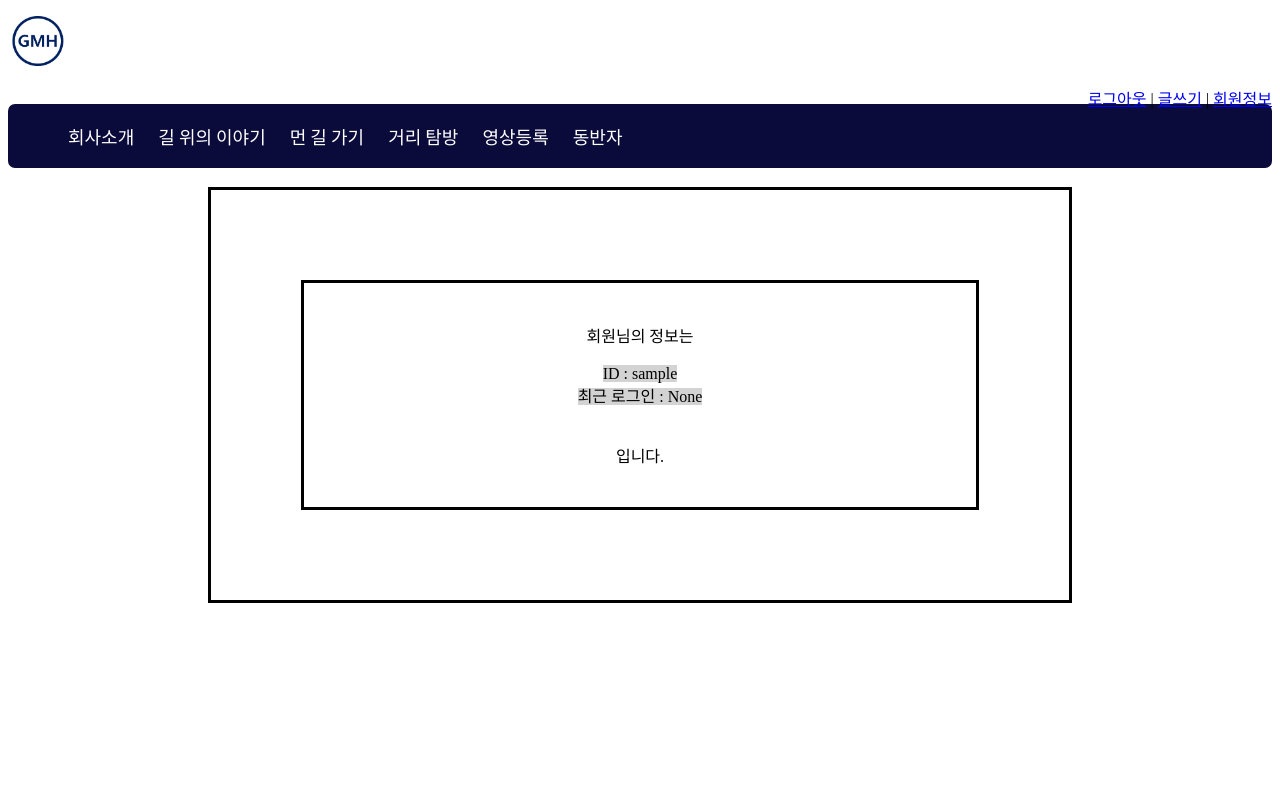
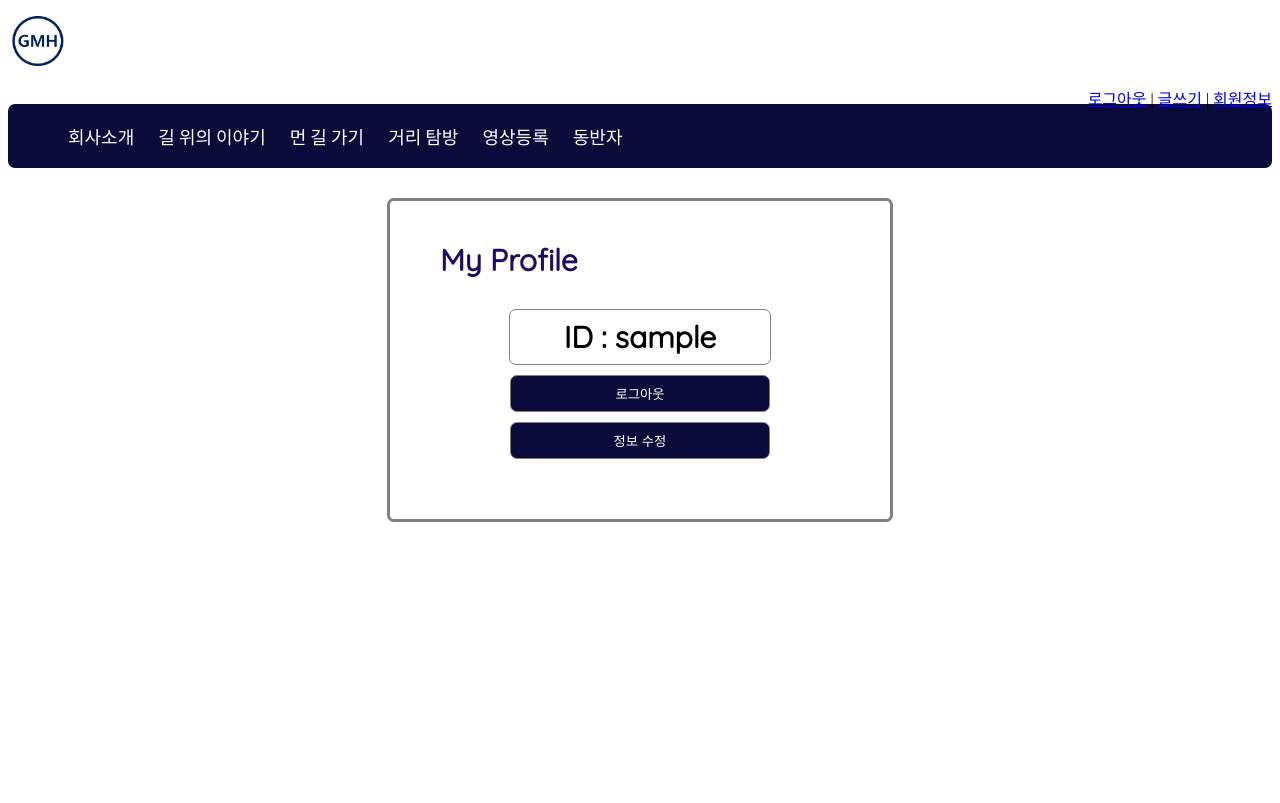
Before and after one commit to qkrwjdan/GmhOne, a Django app: page /ViewOnRoad/profile/ in a window 1280 px wide. After the commit the page ends 522 px from the top, so only its background shows below. Run offline with Django 3.2, Linux system fonts and the light colour scheme; the visitor is signed in with stand-in values (Sample User, id 1).

Commit message:
프로필 템플릿 적용완료

```diff
--- a/ViewOnRoad/templates/ViewOnRoad/ViewOnRoad_profile.html
+++ b/ViewOnRoad/templates/ViewOnRoad/ViewOnRoad_profile.html
@@ -1,58 +1,128 @@
 {% extends 'ViewOnRoad/base.html' %}
 
 {% block stylelink%}
+  <link rel="stylesheet" href="/static/ViewOnRoad/signup4.css">
+  <link href="https://fonts.googleapis.com/css?family=Quicksand" rel="stylesheet">
   <style>
-  #menuBox{
-    display: grid;
-    grid-template-columns: 1fr 1fr 1fr;
-    text-align : center;
-    font-size : 0.75em;
-    margin : 200px;
-    margin-right : 700px;
-    margin-bottom : 0px;
+    .profile{
+      display:block;
+      position:relative;
+      width:400px;
+      height:50%;
+      margin-top:30px;
+      border:3px solid gray;
+      border-radius:7px;
+      margin-left:auto;
+      margin-right:auto;
+      padding-top : 10px;
+      padding-bottom : 50px;
+      padding-left:50px;
+      padding-right:50px;
+      font-family:'Quicksand', sans-serif;
+      font-weight:1000;
+      font-size:30px;
+      color:#210B61;
     }
-  .menu{
-    border : solid;
-    border-bottom-width : 0px;
+    .profile_label{
+        margin-top:0px;
+        margin-bottom:-10px;
+        color:#2E2E2E;
       }
-  #now{
-    background-color : lightgray;
+
+    .upload_title{
+      border : 1.5px solid gray;
+      border-radius : 7px;
+      width : 65%;
+      display: block;
+      margin-top:10px;
+      margin-left:auto;
+      margin-right:auto;
+      padding-top:8px;
+      padding-bottom:8px;
+      overflow:hidden;
     }
-  #mainBox{
-    padding : 20px;
-    border : solid;
-    margin : 200px;
-    margin-top : 0px;
-    text-align : center;
+
+    .nickname{
+      border : 1.5px solid gray;
+      border-radius : 7px;
+      width : 65%;
+      display: block;
+      margin-top:10px;
+      margin-left:auto;
+      margin-right:auto;
+      margin-bottom:10px;
+      padding-top:8px;
+      padding-bottom:8px;
+      text-align:center;
+      color:black;
     }
-  #number{
-    text-align : right;
+
+    .logout{
+      border : 1.5px solid gray;
+      border-radius : 7px;
+      width : 65%;
+      display: block;
+      margin-top:10px;
+      margin-left:auto;
+      margin-right:auto;
+      margin-bottom:10px;
+      padding-top:8px;
+      padding-bottom:8px;
+      text-align:center;
+      color:black;
+      background-color: #0B0B3B;
+      -webkit-transition: background-color 0.2s;
+      transition: background-color 0.2s;
+      color:white;
     }
-  #completeBox{
-    text-align : center;
-    border : solid;
-    padding : 40px;
-    margin : 70px;
+    .logout:hover{
+      background-color:#045FB4;
+    }
+    .logout:active{
+      background-color:#585858;
+    }
+    .profile_edit{
+      border : 1.5px solid gray;
+      border-radius : 7px;
+      width : 65%;
+      display: block;
+      margin-top:10px;
+      margin-left:auto;
+      margin-right:auto;
+      margin-bottom:10px;
+      padding-top:8px;
+      padding-bottom:8px;
+      text-align:center;
+      color:black;
+      background-color: #0B0B3B;
+      -webkit-transition: background-color 0.2s;
+      transition: background-color 0.2s;
+      color:white;
+    }
+    .profile_edit:hover{
+      background-color:#045FB4;
+    }
+    .profile_edit:active{
+      background-color:#585858;
     }
   </style>
 {% endblock %}
 
 {% block title%}
-<title>타이틀</title>
+<title>프로필</title>
 {% endblock%}
 
 {% block content %}
-    <div id="mainBox">
-      <div id="completeBox">
-        회원님의 정보는
-        <br><br>
-        <span style="background-color : lightgray">
+  <div class = "profile">
+    <p class = "profiel_label">
+      My Profile
+    </p>
+    <p class = "nickname">
       {% for key,value in data.items %}
         {{ key }} : {{ value }}<br>
       {% endfor %}
-        </span>
-        <br><br>
-        입니다.
-      </div>
+    </p>
+    <a href=" {% url 'logout' %} " style="text-decoration : none;"><button class = "logout">로그아웃</button></a>
+    <button class = "profile_edit">정보 수정</button>
   </div>
 {% endblock%}
--- a/ViewOnRoad/templates/ViewOnRoad/base.html
+++ b/ViewOnRoad/templates/ViewOnRoad/base.html
@@ -59,7 +59,7 @@
       <li><a href="{% url 'ViewOnRoad_notice' %}">회사소개</a></li>
       <li><a href="{% url 'ViewOnRoad_storyonroad' %}">길 위의 이야기</a>
          <ul>
-           <li><a href="#">홈</a></li>
+           <li><a href="{% url 'ViewOnRoad_storyonroad' %}">홈</a></li>
            <li><a href="#">최근 올라온 길</a></li>
            <li><a href="#" onmouseover = 'openMenubar_L_1()'>주제가 있는 길</a></li>
          </ul>
@@ -67,7 +67,7 @@
 
       <li><a href="{% url 'ViewOnRoad_longWay' %}">먼 길 가기</a>
         <ul>
-          <li><a href="#">홈</a></li>
+          <li><a href="{% url 'ViewOnRoad_longWay' %}">홈</a></li>
           <li><a href="#">최근 올라온 길</a></li>
           <li><a href="#" onmouseover = 'openMenubar_L_2()' >대륙별 인기있는 길</a></li>
         </ul>
@@ -75,7 +75,7 @@
 
       <li><a href="{% url 'ViewOnRoad_roadview'%}">거리 탐방</a>
         <ul>
-          <li><a href="#">홈</a></li>
+          <li><a href="{% url 'ViewOnRoad_roadview'%}">홈</a></li>
           <li><a href="#">최근 올라온 길</a></li>
           <li><a href="#" onmouseover = 'openMenubar_L_3()'>국내 유명한 길</a></li>
         </ul>
--- a/ViewOnRoad/urls.py
+++ b/ViewOnRoad/urls.py
@@ -21,4 +21,6 @@ urlpatterns = [
    url(r'^questions/$',                    views.ViewOnRoad_questions,            name="ViewOnRoad_questions"),
    url(r'^questions/(?P<pk>\d+)/$',        views.ViewOnRoad_question_detail,     name="ViewOnRoad_question_detail"),
    url(r'^ask/$',                          views.ViewOnRoad_ask,                  name="ViewOnRoad_ask" ),
+   url(r'^storyonroad/last/$',             views.ViewOnRoad_storyonroad_last,                 name="ViewOnRoad_storyonroad_last"),
+
 ]
--- a/ViewOnRoad/views.py
+++ b/ViewOnRoad/views.py
@@ -56,7 +56,7 @@ def ViewOnRoad_question_detail(request,pk):
 @login_required
 def ViewOnRoad_profile(request):
     if request.user.is_authenticated:
-        data = {'ID':request.user.username, '최근 로그인':request.user.last_login}
+        data = {'ID':request.user.username}
     else:
         data = {'ID':requset.user, '로그인 여부':request.user.is_authenticated}
     return render(request, 'ViewOnRoad/ViewOnRoad_profile.html', context={'data':data})
@@ -175,3 +175,6 @@ def UserCreateView(request):
         f = CustomUserCreationForm()
 
     return render(request, 'ViewOnRoad/Partner/ViewOnRoad_signup3.html', {'form': f})
+
+def ViewOnRoad_storyonroad_last(request):
+    return render(request,'ViewOnRoad/ViewOnRoad_last.html',{})
```
Also changed, not shown: ViewOnRoad/templates/ViewOnRoad/ViewOnRoad_last.html (added). Lines whose indentation alone changed are shown as unchanged.
